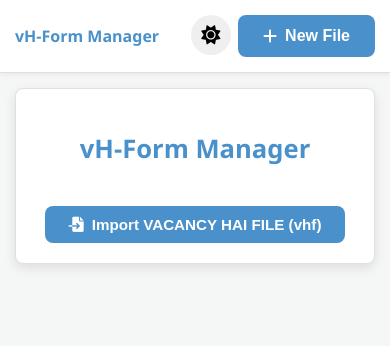
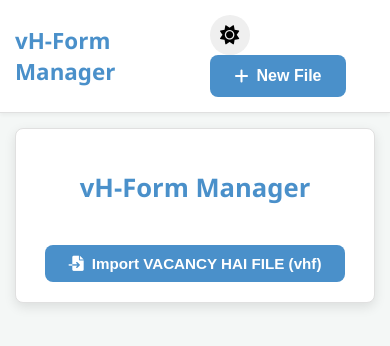
Before and after one commit to bhuveevh/vH-Students-Data, a plain HTML site: page index.html in a window 390 px wide. Drawn offline with Linux system fonts and the light colour scheme.

Commit message:
Update style.css

```diff
--- a/style.css
+++ b/style.css
@@ -841,7 +841,7 @@ body.dark-theme @keyframes highlightNewEntry {
     }
 
     .logo {
-        font-size: 1em; /* Slightly smaller logo on tablet */
+        font-size: 1.4em; /* Slightly smaller logo on tablet */
     }
 
     main {
```
